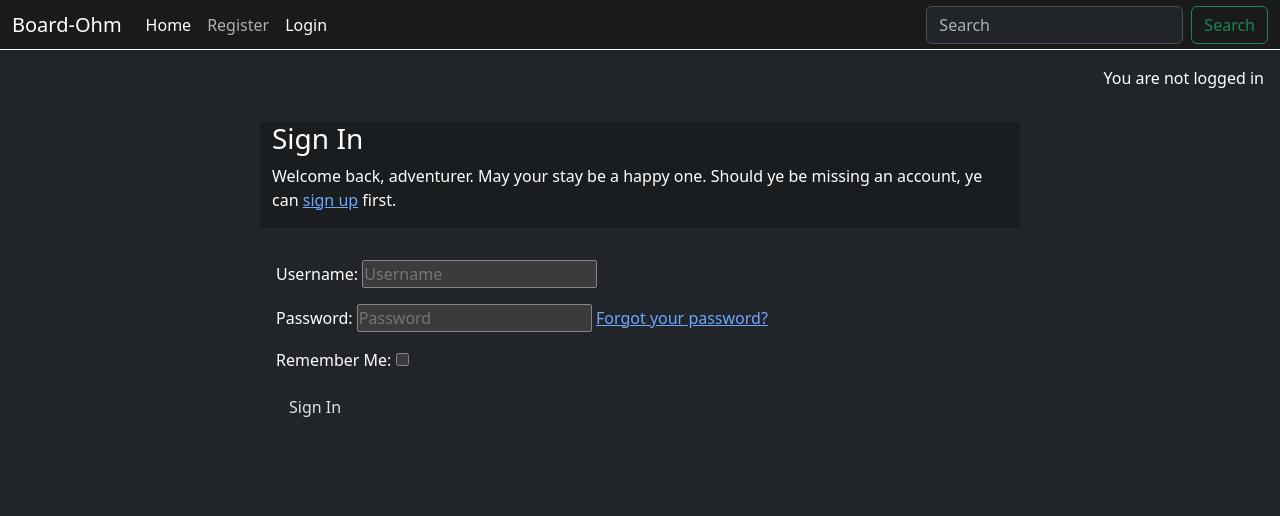
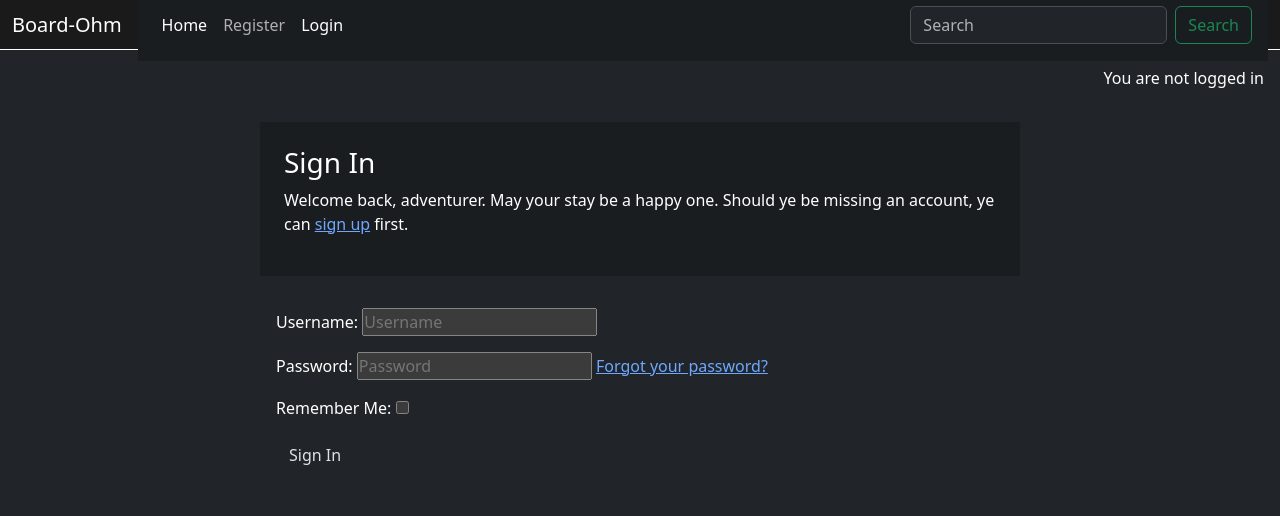
Before and after one commit to EndaMagennis/baoard-ohm, a Django app: page /accounts/login/ in a window 1280 px wide. Shown: the top 516 px of the page. Run offline with Django 4.2, Linux system fonts and the light colour scheme; some libraries are stand-ins or nearby versions.

Commit message:
Add styling and formatting to login and base.html

```diff
--- a/templates/account/login.html
+++ b/templates/account/login.html
@@ -4,7 +4,7 @@
 
 <div class="container">
   <div class="row">
-    <div class="col-md-8 mt-3 offset-md-2 bg-dark-subtle">
+    <div class="col-md-8 mt-3 p-4 offset-md-2 bg-dark-subtle">
       <h3>{% trans "Sign In" %}</h3>
       <p>
         {% blocktrans %}Welcome back, adventurer. May your stay be a happy one.
--- a/templates/base.html
+++ b/templates/base.html
@@ -49,17 +49,18 @@
       <div class="container-fluid">
         <a class="navbar-brand" href="{% url 'home' %}">Board-Ohm</a>
         <button
-          class="navbar-toggler"
+          class="navbar-toggler bg-dark-subtle"
           type="button"
           data-bs-toggle="collapse"
           data-bs-target="#navbarSupportedContent"
           aria-controls="navbarSupportedContent"
           aria-expanded="false"
           aria-label="Toggle navigation"
+
         >
           <span class="navbar-toggler-icon"></span>
         </button>
-        <div class="collapse navbar-collapse" id="navbarSupportedContent">
+        <div class="collapse navbar-collapse bg-dark-subtle p-3" id="navbarSupportedContent">
           <ul class="navbar-nav me-auto mb-2 mb-lg-0">
             <li class="nav-item">
               <a
```
